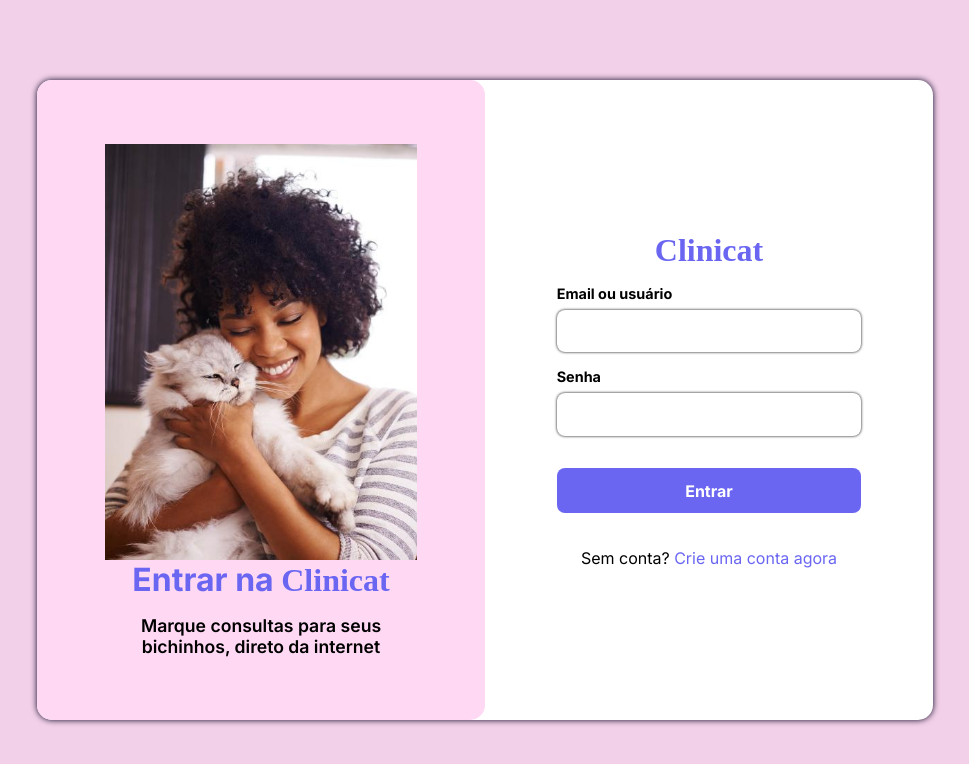
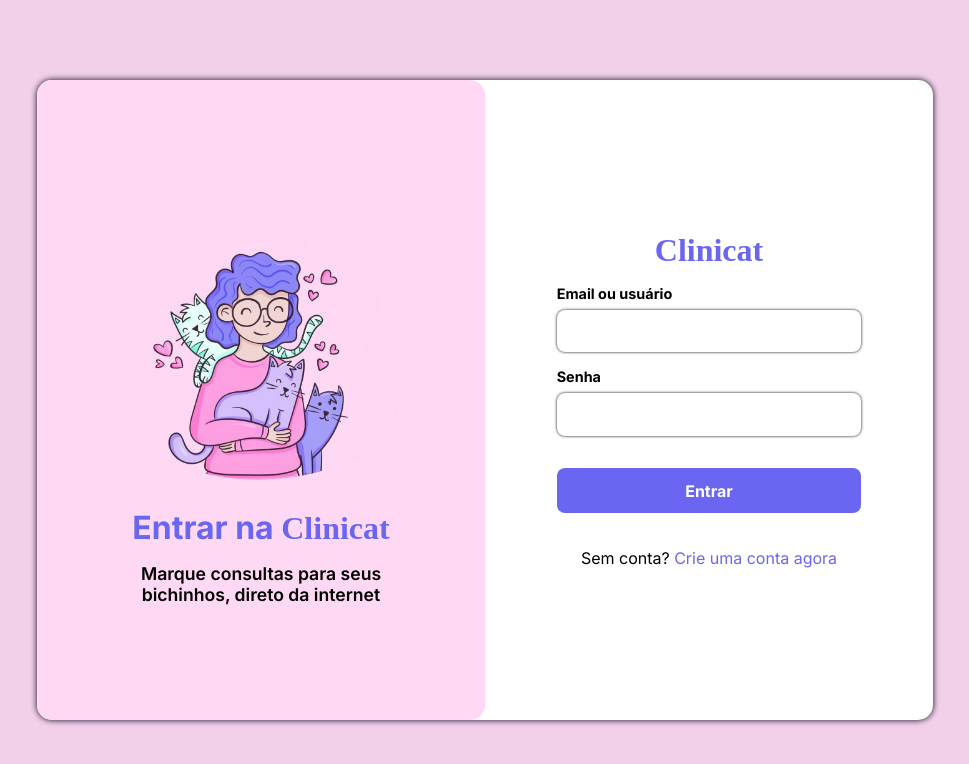
Before and after one commit to SergioGregorio/projAulaPlinio28-05, a plain HTML site: page index.html in a window 1280 px wide. Shown: the whole page, without its empty margins (155-1124 px from the left). Drawn offline with Linux system fonts and the light colour scheme; a web font is replaced by a local one.

Commit message:
modified:   index.html

```diff
--- a/index.html
+++ b/index.html
@@ -17,7 +17,7 @@
       <section class="card-login">
         <div class="login-illustration">
           <img
-            src="./view/assets/img.jpeg"
+            src="./view/assets/girl-with-dog-illustration.png"
             class="login-image"
             alt="garota branca de cabelo curto roxo segurando um gato roxo enquanto há dois gatos atrás e cima dela"
           />
```
